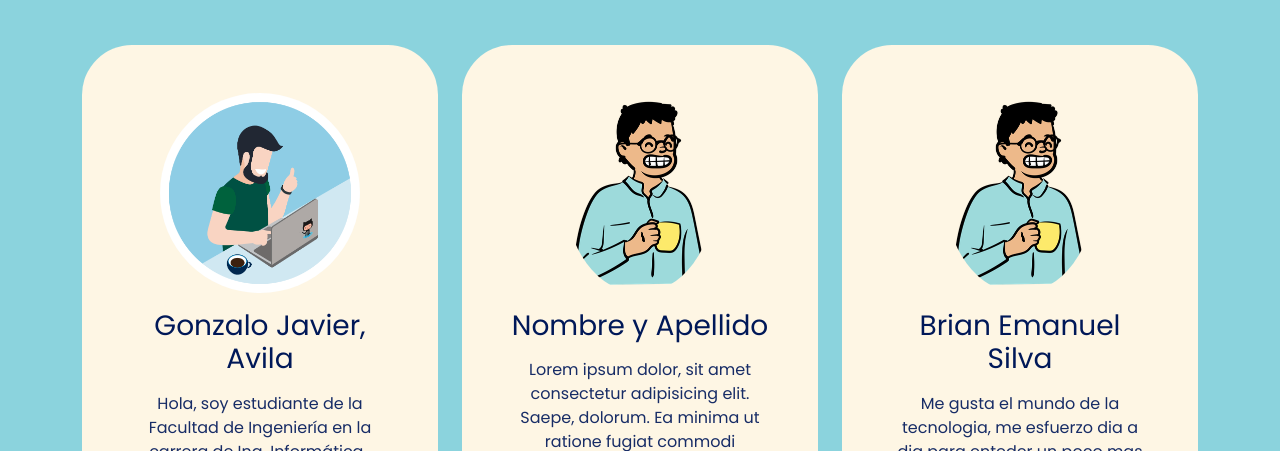
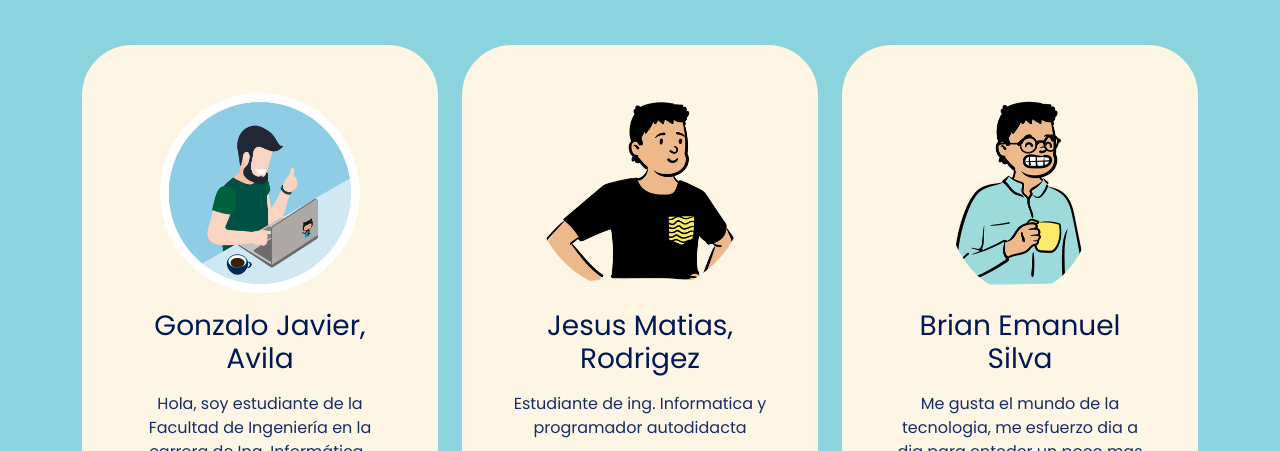
Before and after one commit to gon2410x/devtech-podcast-web, a plain HTML site: page index.html in a window 1280 px wide. Shown: the part 1190-1641 px from the top of the page. Drawn offline with nearby package versions, Linux system fonts and the light colour scheme.

Commit message:
feat: add new podcast member
nuevo miembro del podcast
cambios:
  index:
    - Tarjeta 2: se agregaron mis datos.
  assets:
    - nuevo archivo: avatar-jmr.png como imagen del nuevo miembro del
      podcast.

-------------------------------------------------------------------------
Close #3

```diff
--- a/index.html
+++ b/index.html
@@ -116,11 +116,9 @@
           <div class="col-md-6 col-lg-4 mb-3">
             <div class="card">
               <div class="card-body text-center p-5">
-                <img src="./assets/avatar.png" alt="avatar" class="img img-fluid rounded-circle mb-3">
-                <h3 class="title card-title mb-3">Nombre y Apellido</h3>
-                <p>Lorem ipsum dolor, sit amet consectetur adipisicing elit. Saepe, dolorum. Ea minima ut ratione fugiat
-                  commodi voluptas debitis quae repellendus, asperiores, iste recusandae blanditiis architecto
-                  voluptatum natus laboriosam maxime libero!</p>
+                <img src="./assets/avatar-jmr.png" alt="avatar" class=" img img-fluid rounded-circle mb-3">
+                <h3 class="title card-title mb-3">Jesus Matias, Rodrigez</h3>
+                <p>Estudiante de ing. Informatica y programador autodidacta</p>
                 <a href="#"><i class="bi bi-twitter text-dark mx-1 lead"></i></a>
                 <a href="#"><i class="bi bi-linkedin text-dark mx-1 lead"></i></a>
                 <a href="#"><i class="bi bi-github text-dark mx-1 lead"></i></a>
```
Also changed, not shown: assets/avatar-jmr.png (added).
